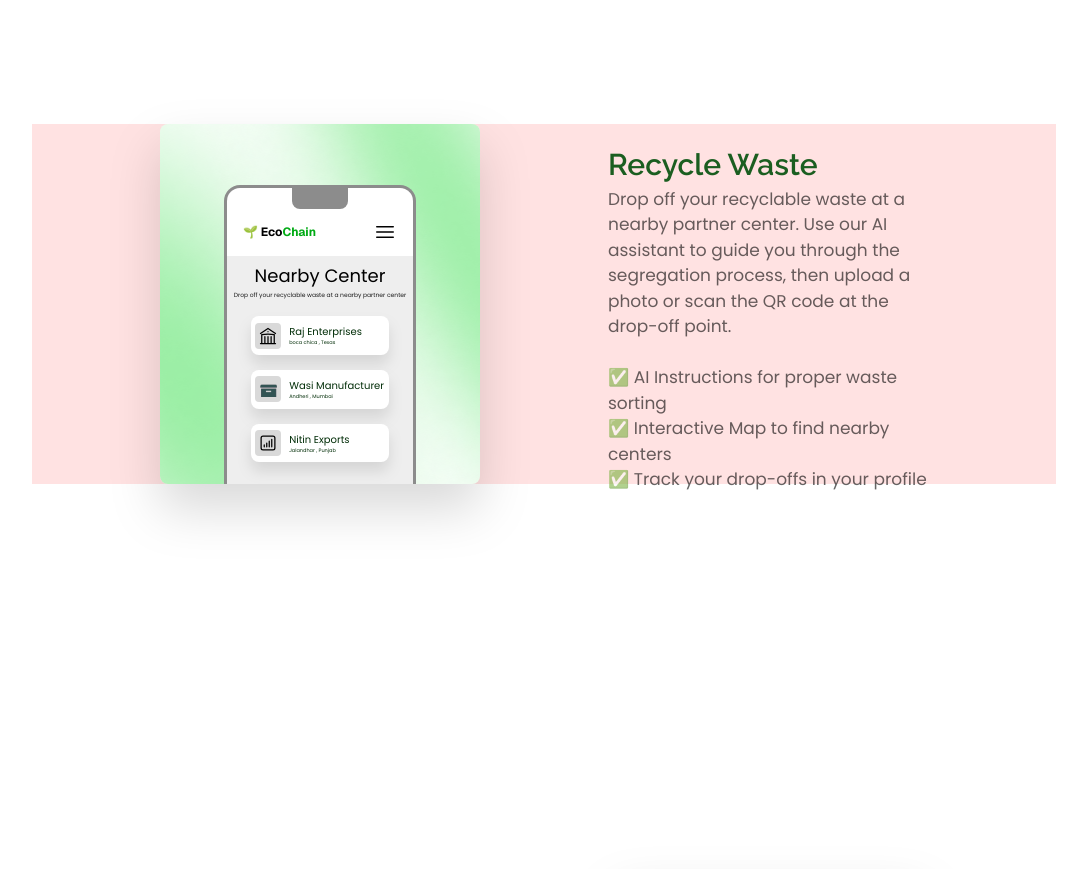
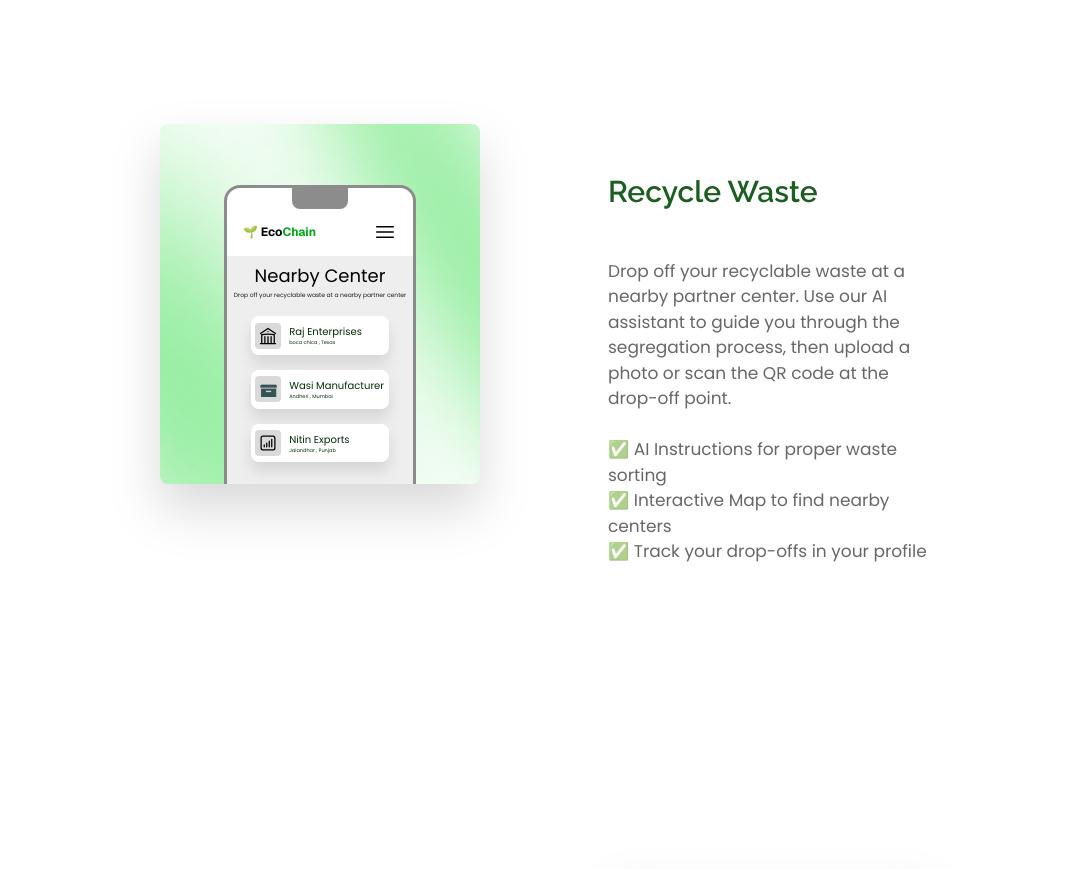
Before and after one commit to Sharad-Banga/ecoChain-lp, a Next.js app: page / in a window 1280 px wide. Shown: the part 1920-2789 px from the top of the page, without its empty margins (96-1183 px from the left). Built offline with nearby package versions, Linux system fonts and the light colour scheme.

Commit message:
adding collections

```diff
--- a/app/components/Main.tsx
+++ b/app/components/Main.tsx
@@ -72,7 +72,7 @@ export default function Main(){
 
 
 
-          <div className="works mt-26 sm:mt-0 h-[80vh] sm:h-[45vh] w-[80vw]  flex flex-col sm:flex-row justify-evenly items-center bg-red-100 ">
+          <div className="works mt-26 sm:mt-0 h-[80vh] sm:h-[45vh] w-[80vw]  flex flex-col sm:flex-row justify-evenly items-center  ">
 
 
               <div className="h-[82vh] sm:h-full w-[80vw] sm:w-[25vw] bg-white bg-center rounded-lg drop-shadow-2xl ">
@@ -176,10 +176,12 @@ export default function Main(){
 
 
 
-              <div className="  h-[90%]  w-[80vw] sm:w-[25vw] flex flex-col justify-evenly items-center sm:items-start ">
+              <div className="  h-[75%]  w-[80vw] sm:w-[25vw] flex flex-col justify-evenly items-center sm:items-start ">
                 <div className="text-[20px] sm:text-[30px] font-raleway font-semibold text-[#1B5E20]">
                       Recycle Waste
-                      <br />
+                      <div className="hidden sm:flex">
+                        <br />
+                      </div>
                 </div>
                 <div className="text-wrap text-[13px] sm:text-[17px] opacity-60 flex flex-col   font-poppins font-extralight">
                       Drop off your recyclable waste at a nearby partner center. Use our AI assistant to guide you through the segregation process, then upload a photo or scan the QR code at the drop-off point.                    <br />
```
